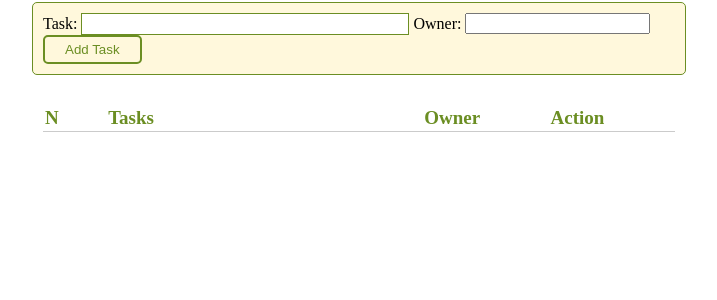
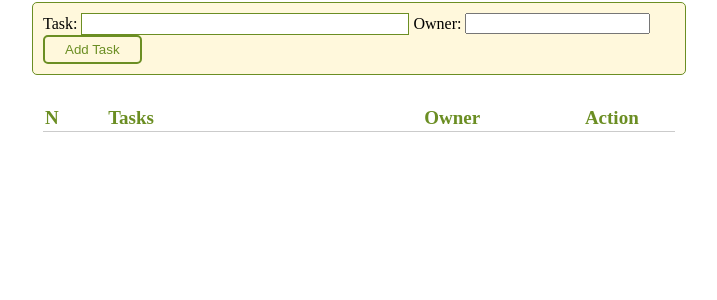
Before and after one commit to ybakshi/TaskListDB, a PHP site: page / in a window 1280 px wide. Shown: the part 129-429 px from the top of the page, without its empty margins (281-998 px from the left). Run offline with PHP 8.4, Linux system fonts and the light colour scheme; data that the repository does not hold is empty.

Commit message:
Update index.php

```diff
--- a/index.php
+++ b/index.php
@@ -77,7 +77,7 @@
 				<th style="width: 10%; text-align: left;">N</th>
 				<th style="width: 50%; text-align: left;">Tasks</th>
                 <th style="width: 20%; text-align: left;">Owner</th>
-				<th style="width: 20%; text-align: left;">Action</th>
+				<th style="width: 20%; text-align: center;">Action</th>
 			</tr>
 		</thead>
 
```
